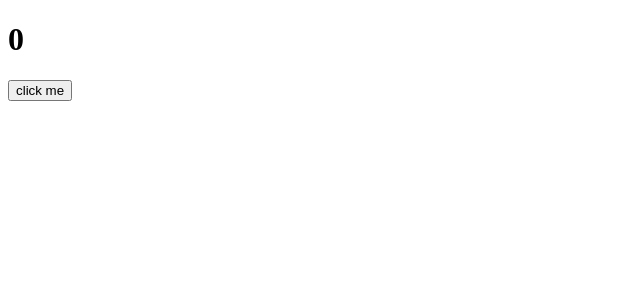
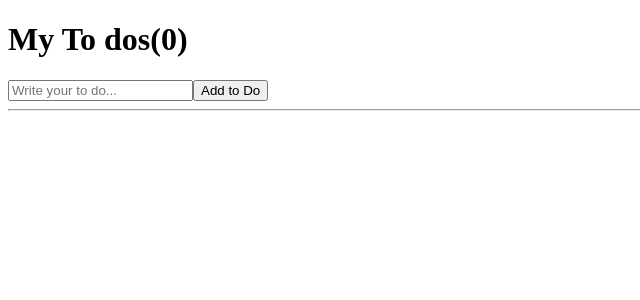
Before and after one commit to laurenjung03/ewhaian_week7, a React (Create React App) app: page / in a window 1280 px wide. Shown: the top 300 px of the page, without its empty margins (0-640 px from the left). Built offline with nearby package versions, Linux system fonts and the light colour scheme.

Commit message:
third commit

```diff
--- a/src/App.js
+++ b/src/App.js
@@ -1,17 +1,37 @@
 import Button from "./Button";
 import styles from "./App.module.css";
-
-import {useState} from "react";
+import {useState, useEffect} from "react";
 
 function App() {
-  const [counter, setValue]=useState(0);
-  const onClick= () => setValue((prev)=>prev+1);
+  const [toDo, setToDo]= useState("");
+  const [toDos, setToDos]= useState([]);
+  const onChange = (event)=> setToDo(event.target.value);
+  const onSubmit=(event) =>{
+    event.preventDefault();
+    if(toDo===""){
+      return;
+    }
+    setToDo("");
+    setToDos(currentArray => [toDo, ...currentArray]);
+  };
+  console.log(toDos);
   return (
-
     <div>
-      <h1>{counter}</h1>
-      <button onClick={onClick}> click me </button>
-    </div>
+      <h1> My To dos({toDos.length})</h1>
+      <form onSubmit={onSubmit}>
+       <input
+        onChange={onChange}
+        value={toDo}
+        type="text"
+        placeholder="Write your to do..."
+      />
+        <button> Add to Do</button>
+      </form>
+      <hr />
+      <ul>
+        {toDos.map((item,index)=> <li key={index}>{item}</li>)}
+      </ul>
+  </div>
   );
 }
 
```
